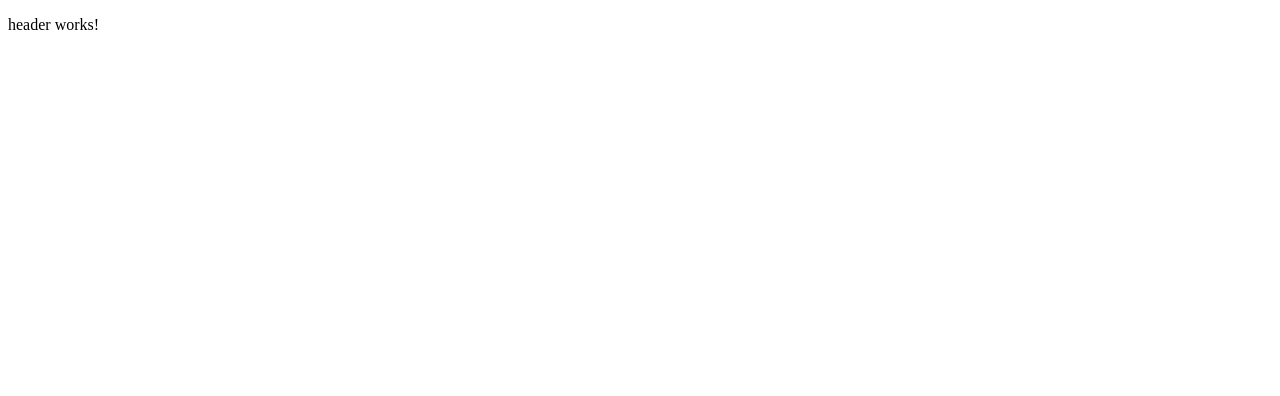
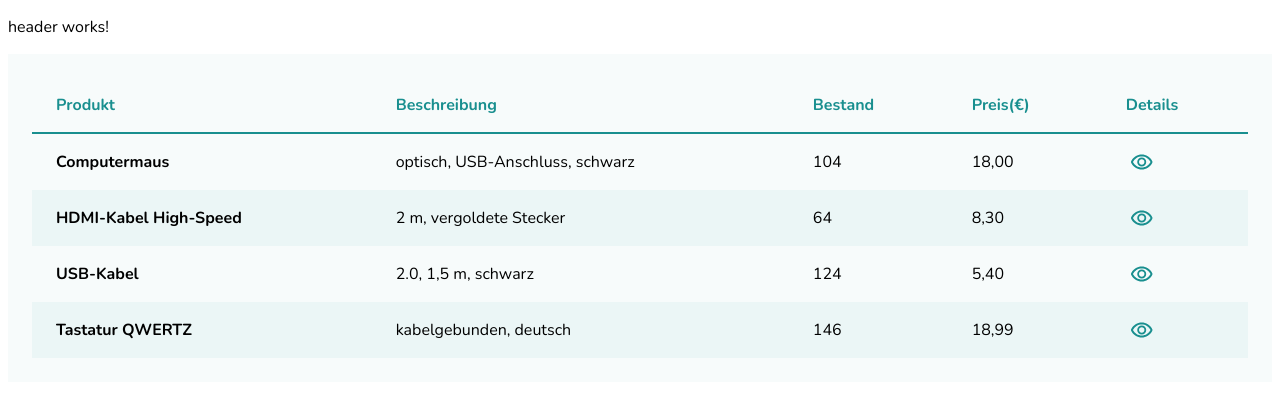
Before and after one commit to Rudibert-Code/Produktliste, an Angular app in the folder product-list/: page / in a window 1280 px wide. Shown: the top 396 px of the page. Built offline with nearby package versions, Linux system fonts and the light colour scheme.

Commit message:
imported ProductList

```diff
--- a/product-list/src/app/app.html
+++ b/product-list/src/app/app.html
@@ -1,2 +1,3 @@
 <app-header></app-header>
+<app-product-list></app-product-list>
 <router-outlet />
--- a/product-list/src/app/app.ts
+++ b/product-list/src/app/app.ts
@@ -1,10 +1,11 @@
 import { Component, signal } from '@angular/core';
 import { RouterOutlet } from '@angular/router';
 import { Header } from './layout/header/header';
+import { ProductList } from './shared/components/product-list/product-list'
 
 @Component({
   selector: 'app-root',
-  imports: [RouterOutlet, Header],
+  imports: [RouterOutlet, Header,ProductList],
   templateUrl: './app.html',
   styleUrl: './app.scss'
 })
--- a/product-list/src/styles.scss
+++ b/product-list/src/styles.scss
@@ -1 +1,2 @@
 /* You can add global styles to this file, and also import other style files */
+@use './product_list_style/index'
```
